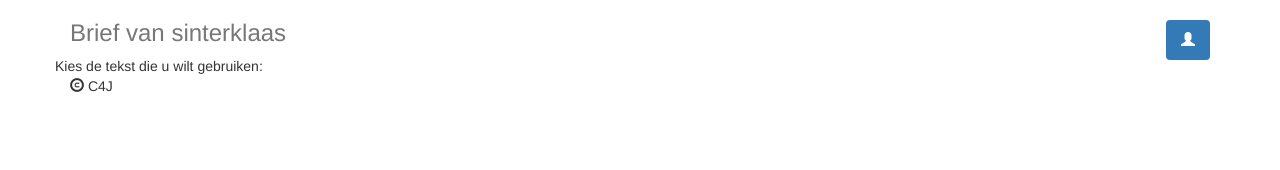
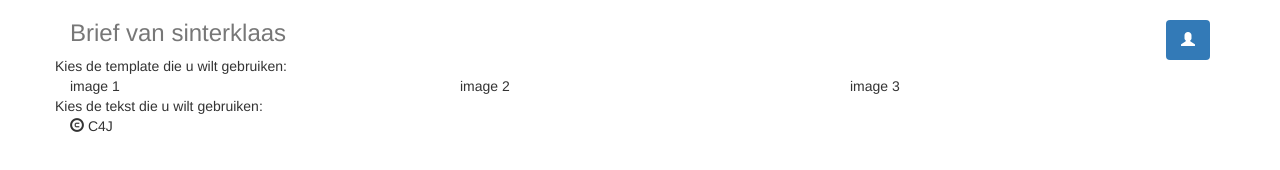
Before and after one commit to PhilipBoermans/sintklaas, a website: page sinterklaas-frontend/app/start.html in a window 1280 px wide. Drawn offline with nearby package versions, Linux system fonts and the light colour scheme; files that its build step writes are made by us from their sources; no server answers.

Commit message:
no message

```diff
--- a/sinterklaas-frontend/app/start.html
+++ b/sinterklaas-frontend/app/start.html
@@ -15,7 +15,24 @@
     </div>
 
     <div class="row" id="rowBody">
-    Kies de tekst die u wilt gebruiken:
+
+        Kies de template die u wilt gebruiken:
+
+    </div>
+    <div class="row">
+        <div class="col-lg-4">
+            image 1
+        </div>
+        <div class="col-lg-4">
+            image 2
+        </div>
+        <div class="col-lg-4">
+            image 3
+        </div>
+    </div>
+
+    <div class="row" id="tekstBody">
+        Kies de tekst die u wilt gebruiken:
     </div>
 
     <div class="footer">
@@ -32,22 +49,22 @@
 
 <!-- Google Analytics: change UA-XXXXX-X to be your site's ID. -->
 <script>
-    $(document).ready(function() {
+    $(document).ready(function () {
         $.ajax({
             url: "http://localhost:8080/letters/all"
-        }).then(function(data) {
+        }).then(function (data) {
             var items = [];
 
-            $( "<select>");
+            $("<select>");
 
-            $.each( data, function( index, value ) {
-                items.push( "<option value='" + value.id + "'>" + value.name + "</option>" );
+            $.each(data, function (index, value) {
+                items.push("<option value='" + value.id + "'>" + value.name + "</option>");
             });
 
-            $( "<select/>", {
+            $("<select/>", {
 
-                html: items.join( "" )
-            }).appendTo( "#rowBody" );
+                html: items.join("")
+            }).appendTo("#tekstBody");
         });
     });
 </script>
```
